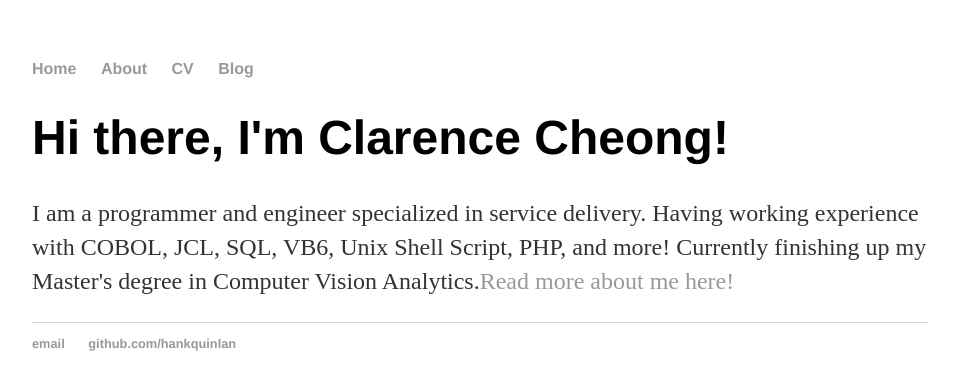
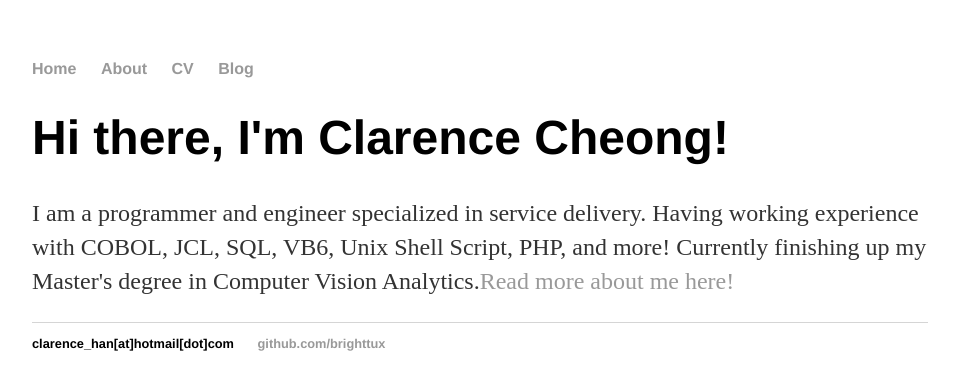
Before and after one commit to BrightTux/brighttux_old.github.io, a Jekyll site: the page built from index.html, in a window 1280 px wide. Shown: the top 390 px of the page, without its empty margins (160-1116 px from the left). Built offline with Jekyll 4.4.1, drawn with Linux system fonts in a browser that asks for light colours.

Commit message:
changed footer

```diff
--- a/_layouts/default.html
+++ b/_layouts/default.html
@@ -21,8 +21,8 @@
 			</div><!-- /.container -->
 			<footer>
 	    		<ul>
-	        		<li><a href="mailto:hankquinlanhub@gmail.com">email</a></li>
-	        		<li><a href="https://github.com/hankquinlan">github.com/hankquinlan</a></li>
+	        		<li>clarence_han[at]hotmail[dot]com</li>
+	        		<li><a href="https://github.com/brighttux">github.com/brighttux</a></li>
 				</ul>
 			</footer>
 		</body>
```
